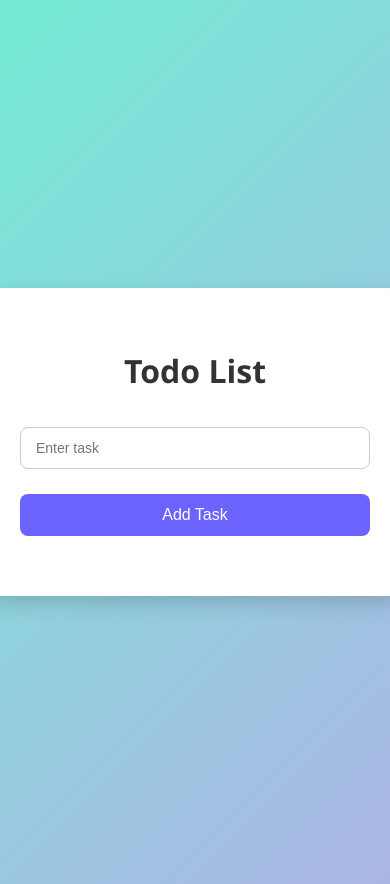
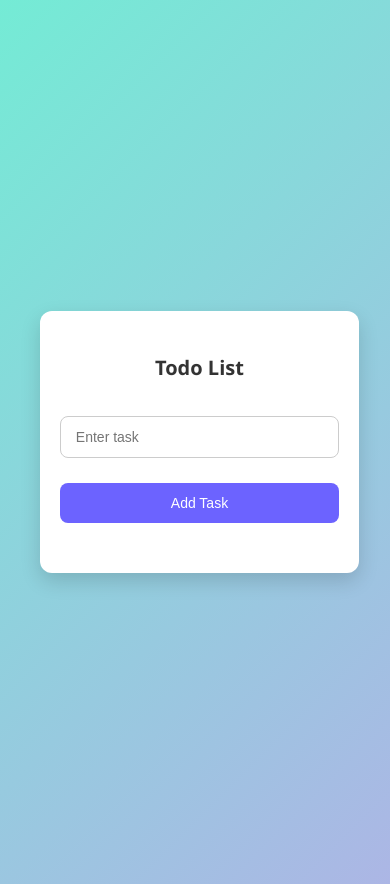
Before and after one commit to Dattu5/MERN-ToDoList-session, a React (Create React App) app in the folder frontend/: page /todo in a window 390 px wide. Built offline with nearby package versions, Linux system fonts and the light colour scheme.

Commit message:
Clean repush without node_modules

```diff
--- a/frontend/src/Components/Todo.css
+++ b/frontend/src/Components/Todo.css
@@ -109,3 +109,24 @@ body {
 .todo-list button:hover {
   background-color: #d93636;
 }
+/* Mobile responsiveness */
+@media (max-width: 450px) {
+  .todo-container {
+    width: 90%; /* container takes 90% of screen width */
+    padding: 30px 20px; /* slightly smaller padding */
+  }
+
+  .todo-container h1 {
+    font-size: 20px; /* slightly smaller title */
+  }
+
+  .todo-container input,
+  .todo-container .add-btn {
+    font-size: 14px; /* adjust input/button text */
+  }
+
+  .todo-list button {
+    padding: 4px 8px; /* smaller delete button */
+    font-size: 12px;
+  }
+}
```
